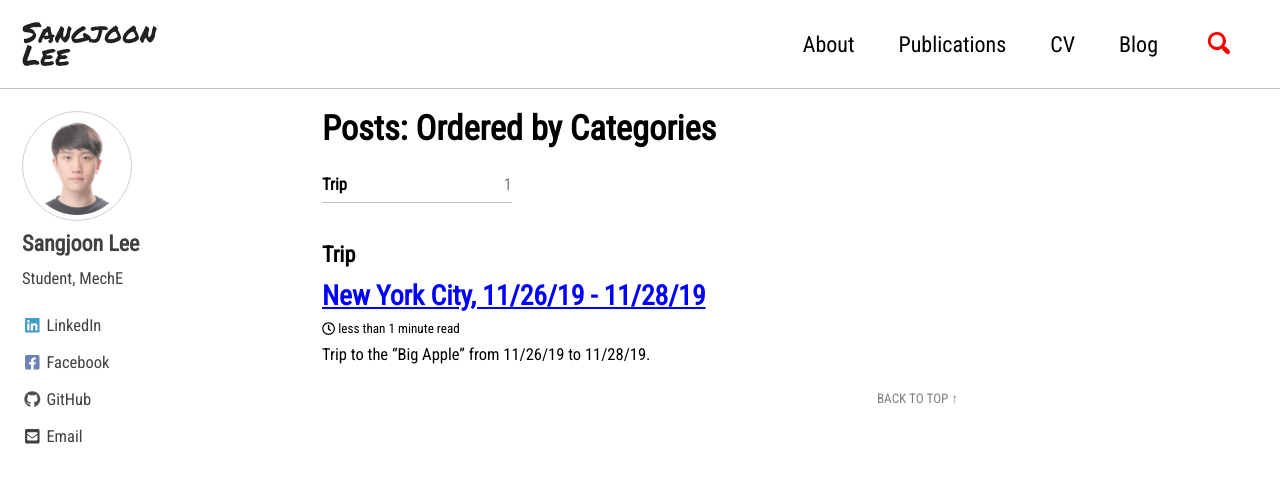
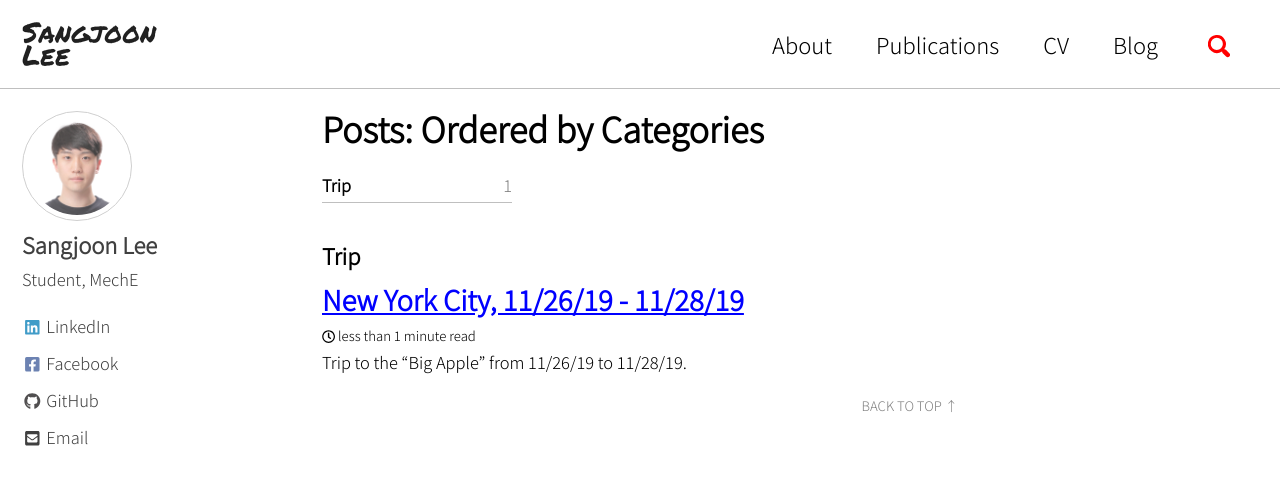
Before and after one commit to jun9303/jun9303.github.io, a Jekyll site: the page built from _pages/categories.md, in a window 1280 px wide and 900 px high. Shown: the top 485 px of the window. Built offline with Jekyll 4.4.1, drawn with Linux system fonts in a browser that asks for light colours; cached includes are drawn as plain includes; nearby versions of some CDN libraries.

Commit message:
Signed-off-by: Joon <jun9303@gmail.com>

```diff
--- a/_sass/minimal-mistakes.scss
+++ b/_sass/minimal-mistakes.scss
@@ -3,7 +3,7 @@
  * Copyright 2013-2019 Michael Rose - mademistakes.com | @mmistakes
  * Licensed under MIT (https://github.com/mmistakes/minimal-mistakes/blob/master/LICENSE)
 */
-@import url('https://fonts.googleapis.com/css?family=Roboto+Condensed&display=swap');
+@import url('https://fonts.googleapis.com/css?family=Noto+Sans+KR:300&subset=korean');
 
 /* Variables */
 @import "minimal-mistakes/variables";
--- a/_sass/minimal-mistakes/_variables.scss
+++ b/_sass/minimal-mistakes/_variables.scss
@@ -6,7 +6,7 @@
    Typography
    ========================================================================== */
 
-$doc-font-size: 12 !default;
+$doc-font-size: 16 !default;
 
 /* paragraph indention */
 $paragraph-indent: false !default; // true, false (default)
@@ -14,7 +14,7 @@ $indent-var: 1.3em !default;
 
 /* system typefaces */
 $serif: Georgia, Times, serif !default;
-$sans-serif: 'Roboto Condensed', sans-serif;
+$sans-serif: 'Noto Sans KR', sans-serif;
 /* $sans-serif: -apple-system, BlinkMacSystemFont, "Roboto", "Segoe UI",
   "Helvetica Neue", "Lucida Grande", Arial, sans-serif !default; */
 $monospace: Monaco, Consolas, "Lucida Console", monospace !default;
```
